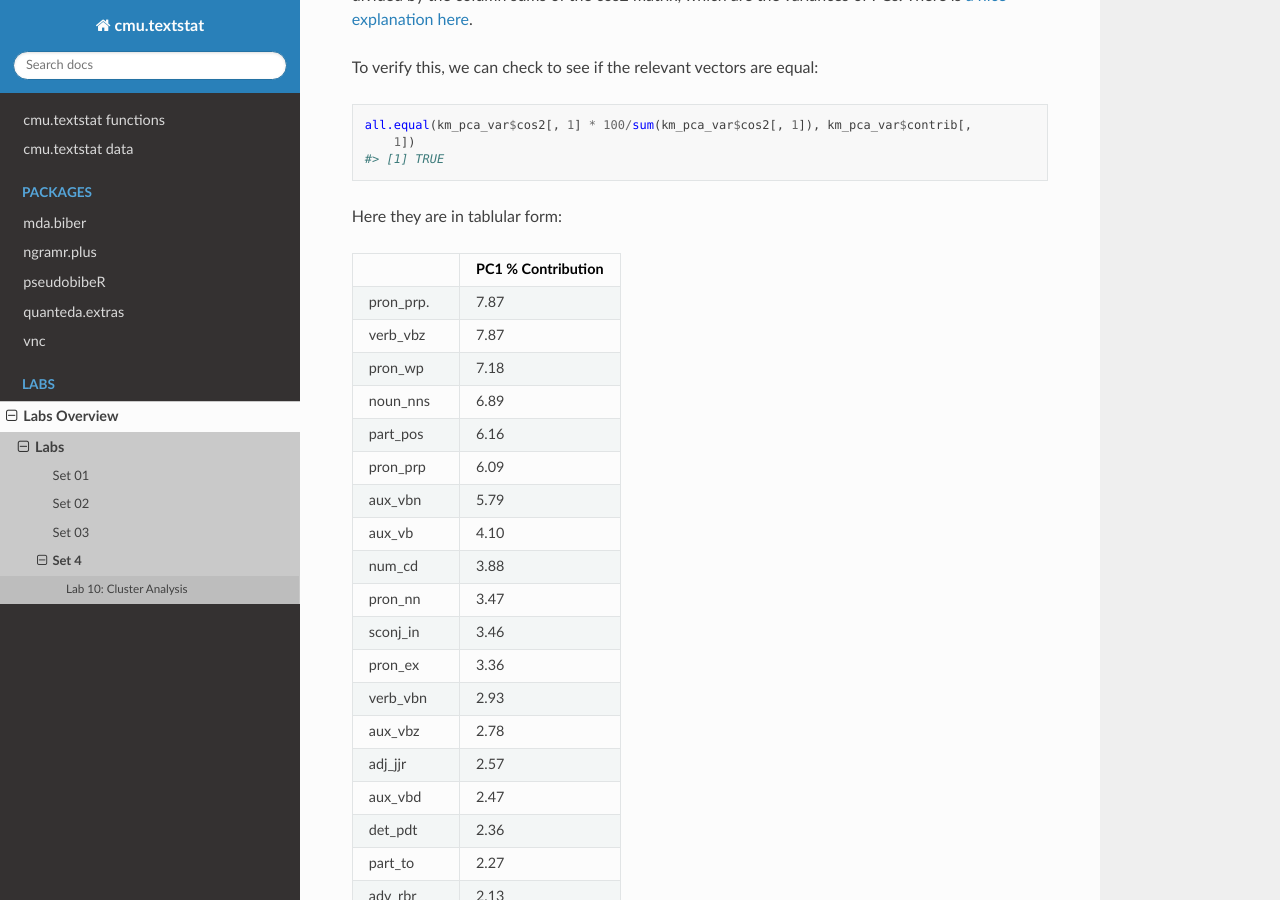
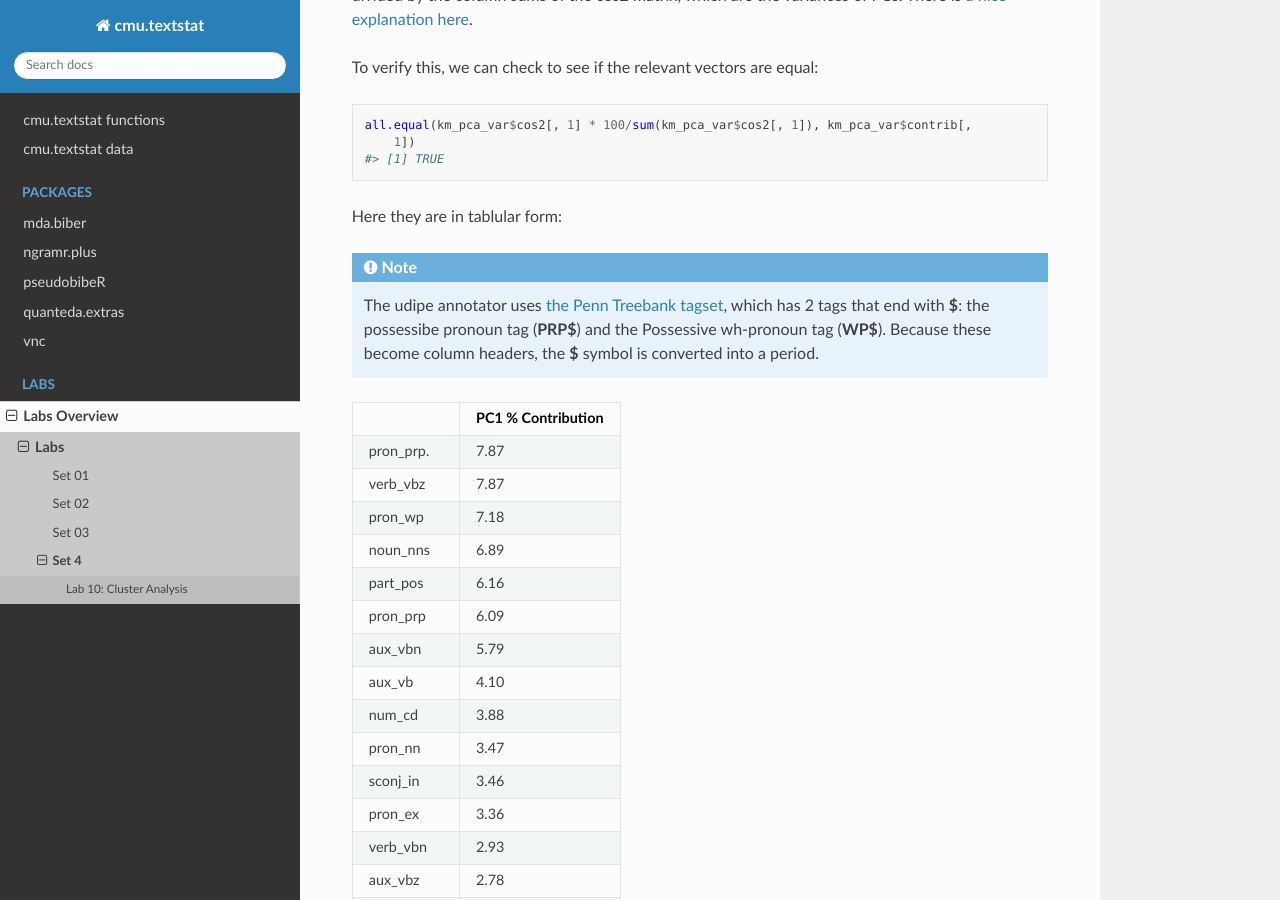
Before and after one commit to browndw/cmu-textstat-docs, a Sphinx documentation site: the page built from docs/labs/sets/set_04.md, in a window 1280 px wide and 900 px high, scrolled down 11303 px. Built offline with Sphinx 7.4.7 and the Read the Docs theme 2.0.0, drawn with Linux system fonts in a browser that asks for light colours.

Commit message:
Update set_04.md

````diff
--- a/docs/labs/sets/set_04.md
+++ b/docs/labs/sets/set_04.md
@@ -433,6 +433,10 @@ all.equal(km_pca_var$cos2[, 1] * 100/sum(km_pca_var$cos2[, 1]), km_pca_var$contr
 
 Here they are in tablular form:
 
+```{note}
+The udipe annotator uses [the Penn Treebank tagset](https://www.ling.upenn.edu/courses/Fall_2003/ling001/penn_treebank_pos.html), which has 2 tags that end with **$**: the possessibe pronoun tag (**PRP$**) and the Possessive wh-pronoun tag (**WP$**). Because these become column headers, the **$** symbol is converted into a period.
+```
+
 |            | PC1 % Contribution |
 |:-----------|-------------------:|
 | pron_prp.  |               7.87 |
````
